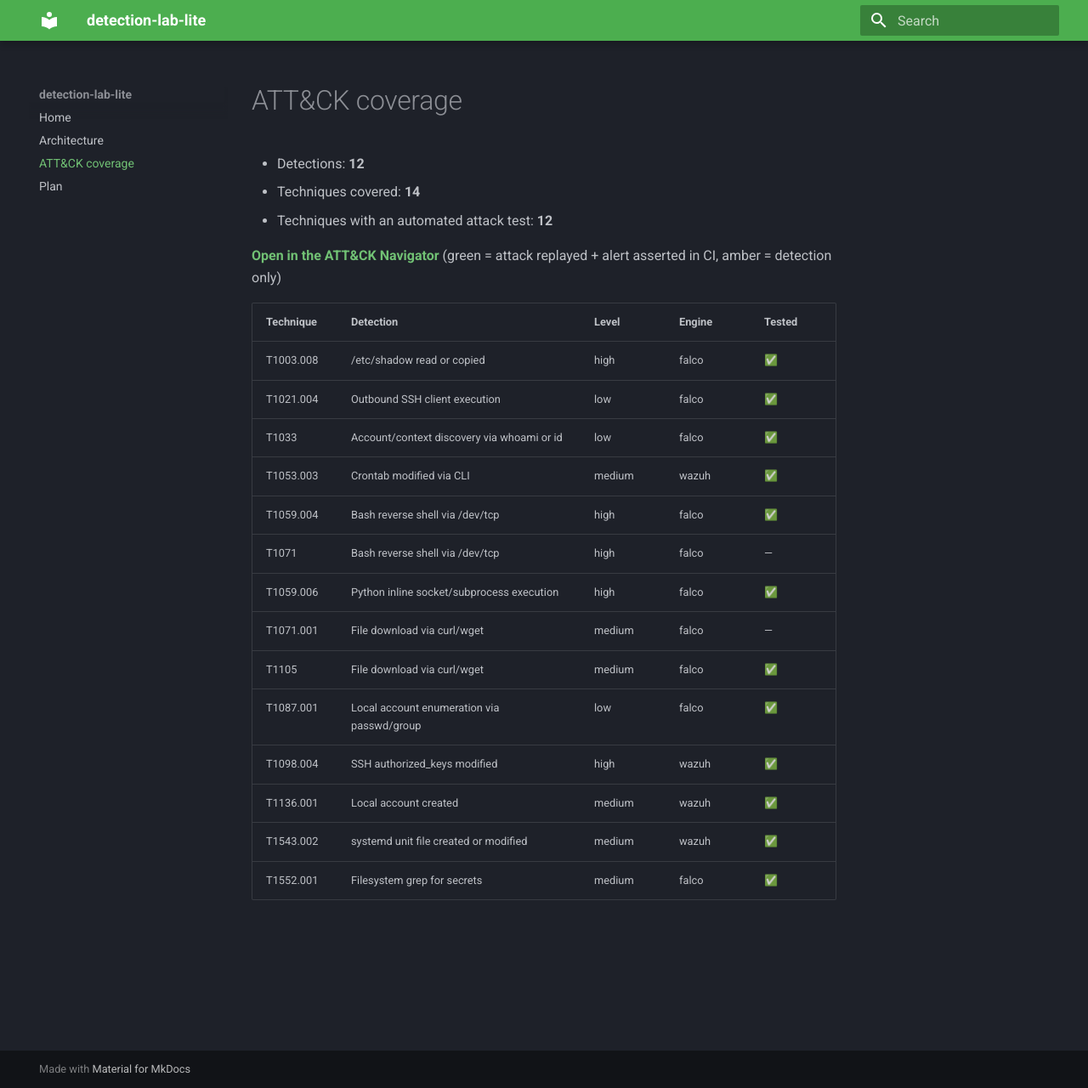
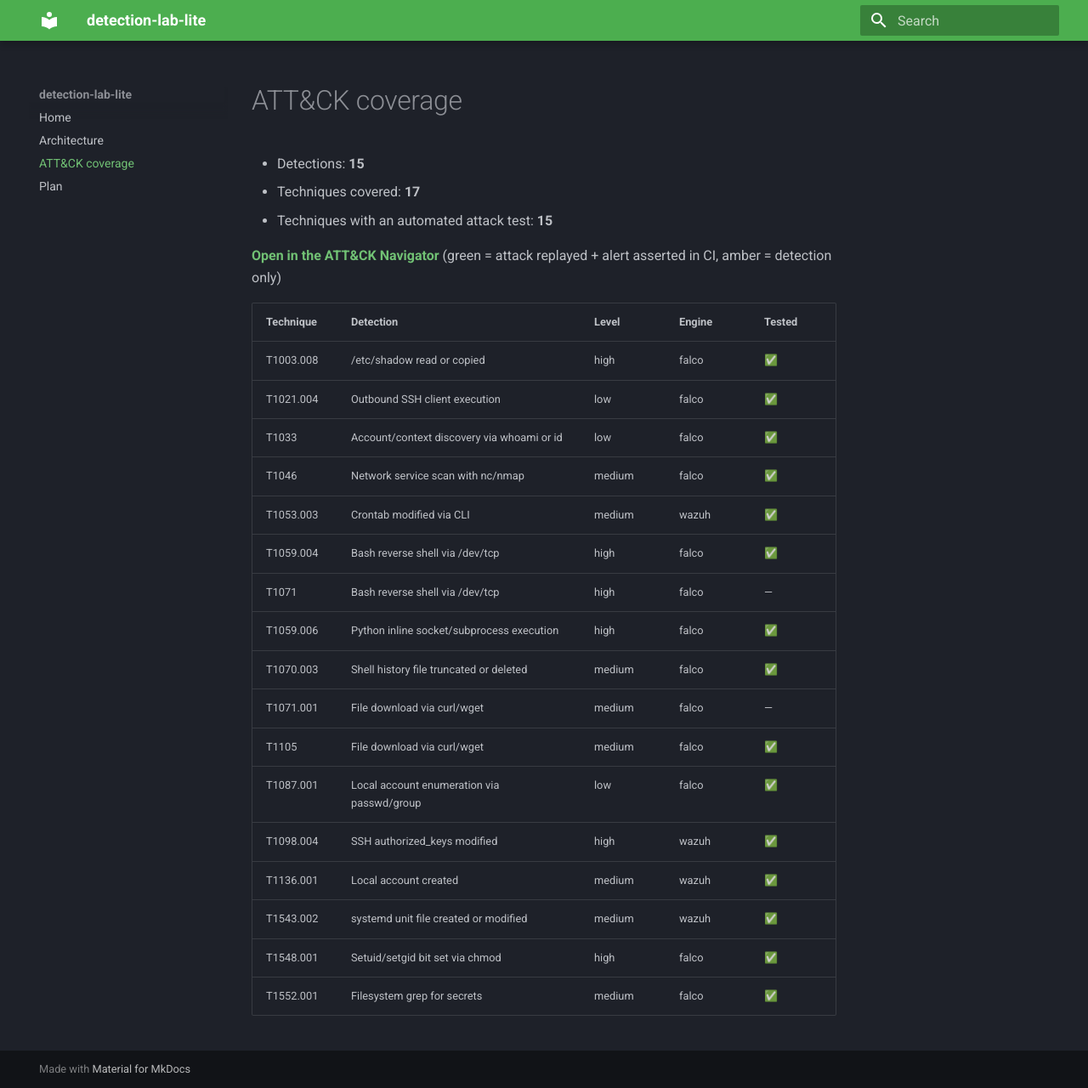
Before and after one commit to MhdFadlyy/detection-lab-lite, an MkDocs documentation site: the page built from docs/coverage.md, in a window 1280 px wide and 1280 px high. Shown: the whole window at 85% size. Built offline with MkDocs 1.6.1 and Material for MkDocs 9.7.7, drawn with Linux system fonts in a browser that asks for light colours.

Commit message:
Stage 3 (D): +3 detections (setuid T1548.001, history tamper T1070.003, port scan T1046)
All Falco-verified via the unified indexer path. verify.py now checks the
falco scenarios first (FIM alerts are the slow ones — gives them extra settle
time) and polls up to 120s. ./lab test = 15/15.

```diff
--- a/docs/coverage.md
+++ b/docs/coverage.md
@@ -1,8 +1,8 @@
 # ATT&CK coverage
 
-- Detections: **12**
-- Techniques covered: **14**
-- Techniques with an automated attack test: **12**
+- Detections: **15**
+- Techniques covered: **17**
+- Techniques with an automated attack test: **15**
 
 **[Open in the ATT&CK Navigator](https://mitre-attack.github.io/attack-navigator/#layerURL=https://mhdfadlyy.github.io/detection-lab-lite/navigator-layer.json)** (green = attack replayed + alert asserted in CI, amber = detection only)
 
@@ -11,14 +11,17 @@
 | T1003.008 | /etc/shadow read or copied | high | falco | ✅ |
 | T1021.004 | Outbound SSH client execution | low | falco | ✅ |
 | T1033 | Account/context discovery via whoami or id | low | falco | ✅ |
+| T1046 | Network service scan with nc/nmap | medium | falco | ✅ |
 | T1053.003 | Crontab modified via CLI | medium | wazuh | ✅ |
 | T1059.004 | Bash reverse shell via /dev/tcp | high | falco | ✅ |
 | T1071 | Bash reverse shell via /dev/tcp | high | falco | — |
 | T1059.006 | Python inline socket/subprocess execution | high | falco | ✅ |
+| T1070.003 | Shell history file truncated or deleted | medium | falco | ✅ |
 | T1071.001 | File download via curl/wget | medium | falco | — |
 | T1105 | File download via curl/wget | medium | falco | ✅ |
 | T1087.001 | Local account enumeration via passwd/group | low | falco | ✅ |
 | T1098.004 | SSH authorized_keys modified | high | wazuh | ✅ |
 | T1136.001 | Local account created | medium | wazuh | ✅ |
 | T1543.002 | systemd unit file created or modified | medium | wazuh | ✅ |
+| T1548.001 | Setuid/setgid bit set via chmod | high | falco | ✅ |
 | T1552.001 | Filesystem grep for secrets | medium | falco | ✅ |
```
Also changed, not shown: 9 other files.
